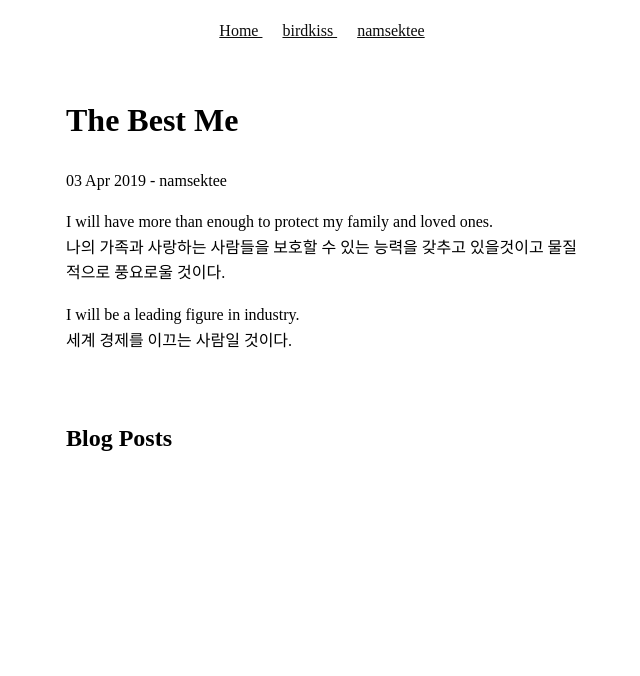
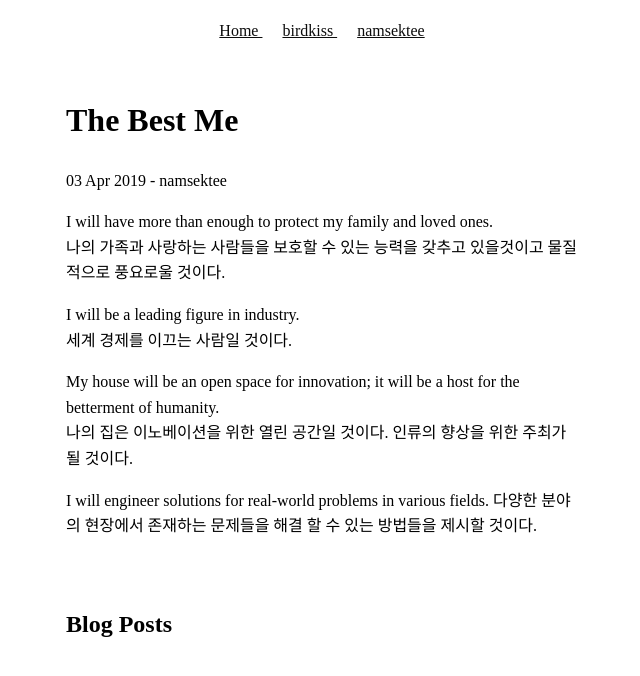
Before and after one commit to yws2/yws2.github.io, a Jekyll site: the page built from _namsektee/19-04-03-TheBestMe.md, in a window 1280 px wide. Shown: the top 676 px of the page, without its empty margins (318-958 px from the left). Built offline with Jekyll 4.4.1, drawn with Linux system fonts in a browser that asks for light colours.

```diff
--- a/_namsektee/19-04-03-TheBestMe.md
+++ b/_namsektee/19-04-03-TheBestMe.md
@@ -9,3 +9,9 @@ I will have more than enough to protect my family and loved ones.
 
 I will be a leading figure in industry.
 세계 경제를 이끄는 사람일 것이다.
+
+My house will be an open space for innovation; it will be a host for the betterment of humanity.
+나의 집은 이노베이션을 위한 열린 공간일 것이다. 인류의 향상을 위한 주최가 될 것이다.
+
+I will engineer solutions for real-world problems in various fields.
+다양한 분야의 현장에서 존재하는 문제들을 해결 할 수 있는 방법들을 제시할 것이다.
```
Also changed, not shown: _birdkiss/19-03-28-정말특별해.md (added, +15 -0 lines).
